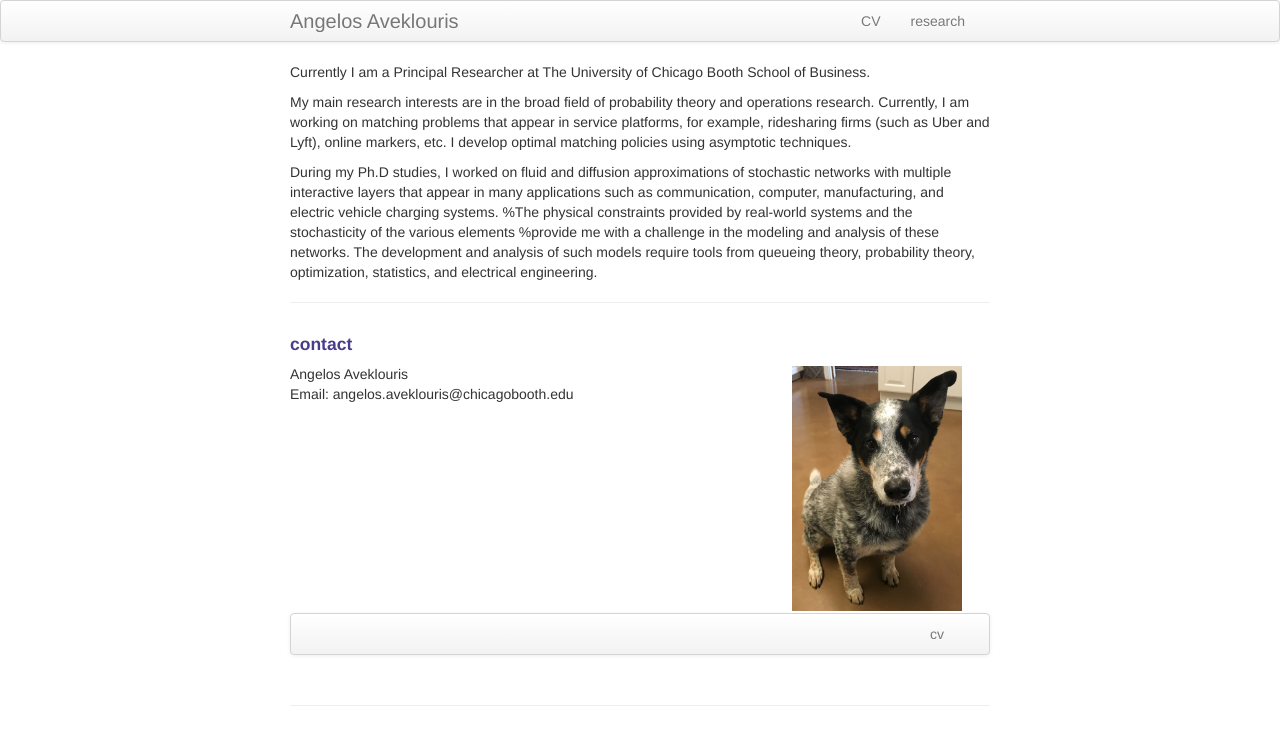
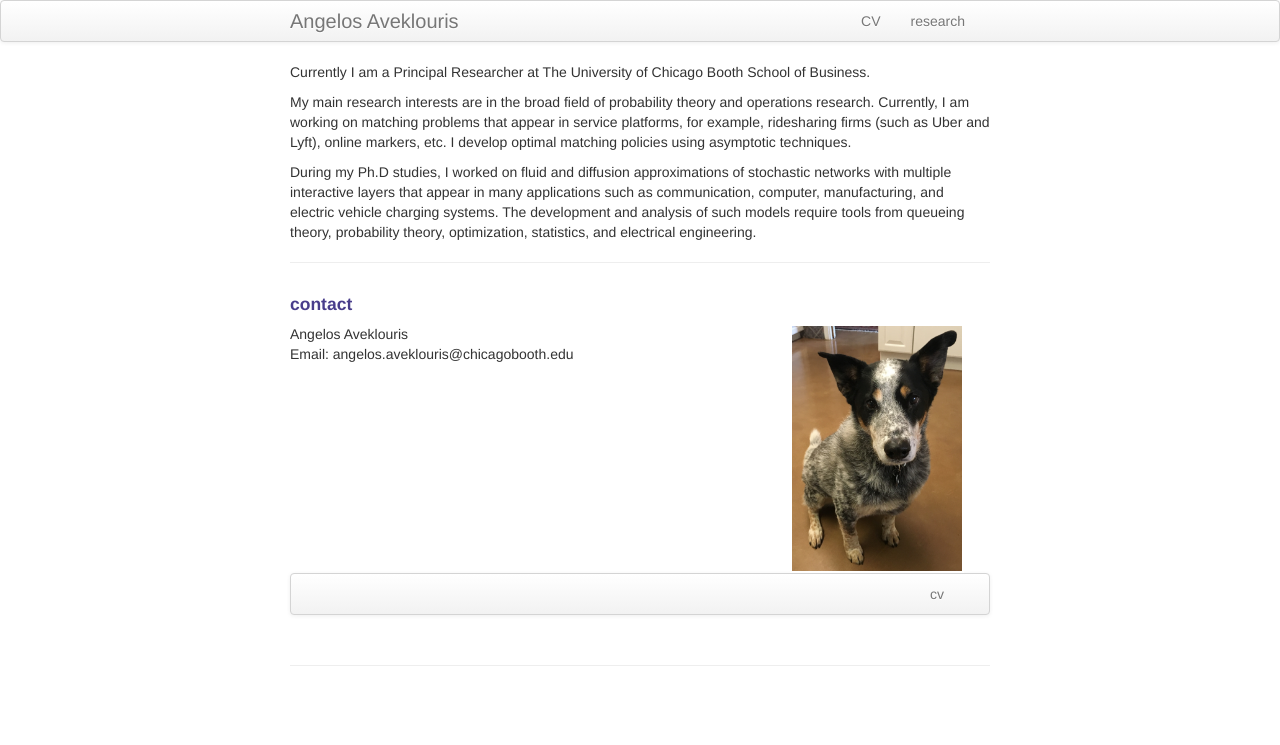
Before and after one commit to Angelos90/Angelos90.github.io, a Jekyll site: the page built from index.md, in a window 1280 px wide. Shown: the top 745 px of the page. Built offline with Jekyll 4.4.1, drawn with Linux system fonts in a browser that asks for light colours.

Commit message:
Update index.md

```diff
--- a/index.md
+++ b/index.md
@@ -9,8 +9,7 @@ Currently I am  a Principal Researcher at The University of Chicago Booth School
 
 My main research interests are in the broad field of probability theory and operations research. Currently, I am working on matching problems that appear in service platforms, for example, ridesharing firms (such as Uber and Lyft), online markers, etc. I develop optimal matching policies using asymptotic techniques.
 
-During my Ph.D studies, I worked on fluid and diffusion approximations of stochastic networks with multiple interactive layers that appear in many applications such as communication, computer, manufacturing, and electric vehicle charging systems.
-%The physical constraints provided by real-world systems and the stochasticity of the various elements  %provide me with a challenge in the modeling and analysis of these networks. The development and analysis of such models require tools from queueing theory, probability theory, optimization, statistics, and electrical engineering.
+During my Ph.D studies, I worked on fluid and diffusion approximations of stochastic networks with multiple interactive layers that appear in many applications such as communication, computer, manufacturing, and electric vehicle charging systems. The development and analysis of such models require tools from queueing theory, probability theory, optimization, statistics, and electrical engineering.
 
 
 
```
